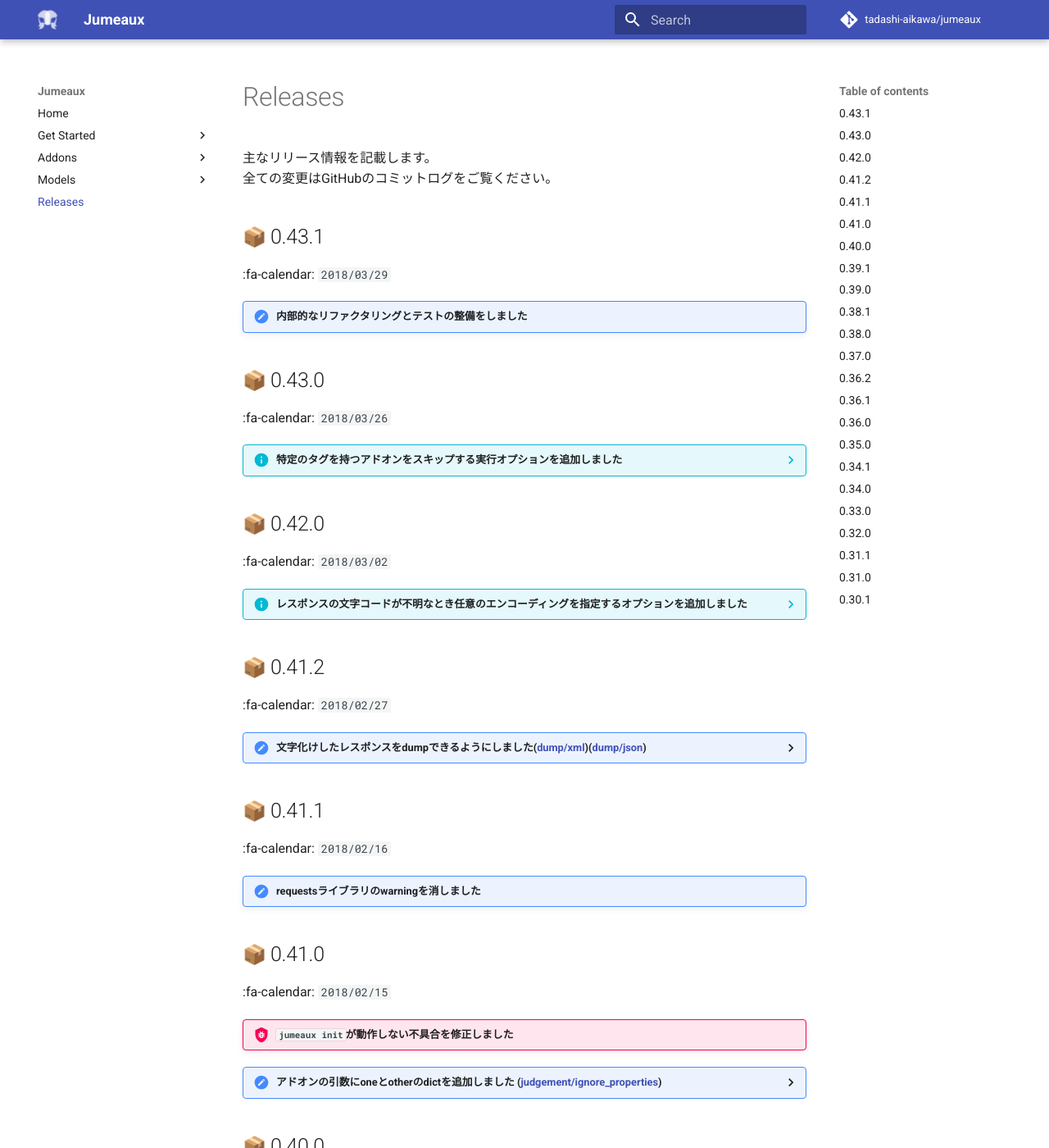
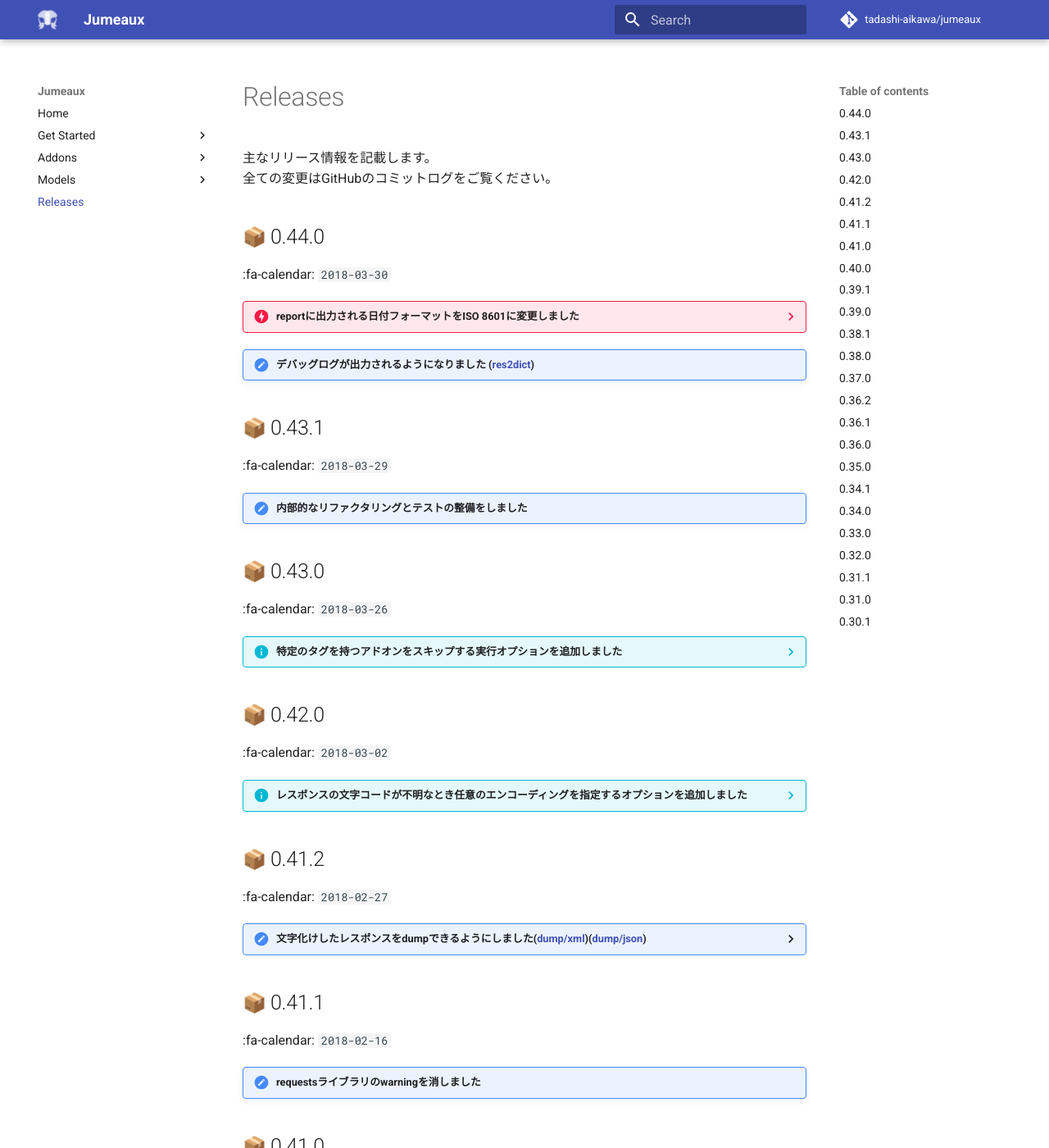
Before and after one commit to tadashi-aikawa/jumeaux, an MkDocs documentation site: the page built from mkdocs/ja/releases/index.md, in a window 1280 px wide and 1400 px high. Shown: the whole window at 82% size. Built offline with MkDocs 1.6.1 and Material for MkDocs 9.7.7, drawn with Linux system fonts in a browser that asks for light colours; nearby versions of some CDN libraries; emoji names are drawn with the system emoji font; comment, search, counter and statistics services are not loaded; old or Windows-style settings are respelled for this version of MkDocs; some of the changed text lies outside the part shown.

Commit message:
:package: Version 0.44.0

```diff
--- a/jumeaux/__init__.py
+++ b/jumeaux/__init__.py
@@ -1 +1 @@
-__version__ = '0.43.1'
+__version__ = '0.44.0'
--- a/mkdocs/ja/releases/index.md
+++ b/mkdocs/ja/releases/index.md
@@ -4,17 +4,27 @@ Releases
 主なリリース情報を記載します。
 全ての変更はGitHubのコミットログをご覧ください。
 
+## :package: 0.44.0
+
+:fa-calendar: `2018-03-30`
+
+??? danger "reportに出力される日付フォーマットをISO 8601に変更しました"
+
+    * `2000/01/01 10:00:00` => `2000-01-01T10:00:00.000000` のように変わります
+
+!!! hint "デバッグログが出力されるようになりました ([res2dict])"
+
 
 ## :package: 0.43.1
 
-:fa-calendar: `2018/03/29`
+:fa-calendar: `2018-03-29`
 
 !!! note "内部的なリファクタリングとテストの整備をしました"
 
 
 ## :package: 0.43.0
 
-:fa-calendar: `2018/03/26`
+:fa-calendar: `2018-03-26`
 
 ??? info "特定のタグを持つアドオンをスキップする実行オプションを追加しました"
 
@@ -25,7 +35,7 @@ Releases
 
 ## :package: 0.42.0
 
-:fa-calendar: `2018/03/02`
+:fa-calendar: `2018-03-02`
 
 ??? info "レスポンスの文字コードが不明なとき任意のエンコーディングを指定するオプションを追加しました"
 
@@ -37,7 +47,7 @@ Releases
 
 ## :package: 0.41.2
 
-:fa-calendar: `2018/02/27`
+:fa-calendar: `2018-02-27`
 
 ??? hint " 文字化けしたレスポンスをdumpできるようにしました([dump/xml])([dump/json])"
 
@@ -47,14 +57,14 @@ Releases
 
 ## :package: 0.41.1
 
-:fa-calendar: `2018/02/16`
+:fa-calendar: `2018-02-16`
 
 !!! note "requestsライブラリのwarningを消しました"
 
 
 ## :package: 0.41.0
 
-:fa-calendar: `2018/02/15`
+:fa-calendar: `2018-02-15`
 
 !!! bug "`jumeaux init`が動作しない不具合を修正しました"
 
@@ -66,7 +76,7 @@ Releases
 
 ## :package: 0.40.0
 
-:fa-calendar: `2018/02/13`
+:fa-calendar: `2018-02-13`
 
 !!! info "`jumeaux init addon`でアドオンサンプルプロジェクトを作成できるようにしました"
 
@@ -77,28 +87,28 @@ Releases
 
 ## :package: 0.39.1
 
-:fa-calendar: `2018/02/12`
+:fa-calendar: `2018-02-12`
 
 !!! bug "`jumeaux init`が動作しない不具合修正"
 
 
 ## :package: 0.39.0
 
-:fa-calendar: `2018/02/12`
+:fa-calendar: `2018-02-12`
 
 !!! note "内部的な設定ファイルの整備を行いました"
 
 
 ## :package: 0.38.1
 
-:fa-calendar: `2018/02/09`
+:fa-calendar: `2018-02-09`
 
 !!! bug "Dockerfileで作成したイメージが起動しない不具合修正"
 
 
 ## :package: 0.38.0
 
-:fa-calendar: `2018/02/06`
+:fa-calendar: `2018-02-06`
 
 ??? info "ログの出力設定インタフェースと出力内容を変更しました"
 
@@ -114,7 +124,7 @@ Releases
 
 ## :package: 0.37.0
 
-:fa-calendar: `2018/01/26`
+:fa-calendar: `2018-01-26`
 
 ??? info "リクエストの接続失敗最大数を指定できるようにしました"
 
@@ -129,7 +139,7 @@ Releases
 
 ## :package: 0.36.2
 
-:fa-calendar: `2018/01/17`
+:fa-calendar: `2018-01-17`
 
 ??? bug "バイナリなどencodingの推測が不可能な場合に強制終了する不具合を修正しました"
 
@@ -145,7 +155,7 @@ Releases
 
 ## :package: 0.36.1
 
-:fa-calendar: `2018/01/15`
+:fa-calendar: `2018-01-15`
 
 ??? bug "特定のケースで不適切なencodingによるdecode/encodeされていた不具合を修正しました"
 
@@ -162,7 +172,7 @@ Releases
 
 ## :package: 0.36.0
 
-:fa-calendar: `2018/01/11`
+:fa-calendar: `2018-01-11`
 
 ??? danger "`jumeaux run`コマンドのrunを省略できなくなりました"
 
@@ -178,7 +188,7 @@ Releases
 
 ## :package: 0.35.0
 
-:fa-calendar: `2017/12/26`
+:fa-calendar: `2017-12-26`
 
 ??? danger "filterアドオンのconfig仕様に破壊的変更があります ([reqs2reqs/filter])"
 
@@ -192,7 +202,7 @@ Releases
 
 ## :package: 0.34.1
 
-:fa-calendar: `2017/12/23`
+:fa-calendar: `2017-12-23`
 
 ??? bug "CLIの引数で指定した値が通知メッセージに反映されない不具合を修正しました ([reqs2reqs/empty_guard])"
 
@@ -204,7 +214,7 @@ Releases
 
 ## :package: 0.34.0
 
-:fa-calendar: `2017/12/22`
+:fa-calendar: `2017-12-22`
 
 ??? info "empty_guardアドオンを追加しました ([reqs2reqs/empty_guard])"
 
@@ -216,7 +226,7 @@ Releases
 
 ## :package: 0.33.0
 
-:fa-calendar: `2017/12/20`
+:fa-calendar: `2017-12-20`
 
 ??? danger "richplainアドオンの名称をblockアドオンに変更し、機能を追加しました ([res2dict/block])"
 
@@ -226,17 +236,19 @@ Releases
 
 ## :package: 0.32.0
 
-:fa-calendar: `2017/12/19`
+:fa-calendar: `2017-12-19`
 
 ??? info "richplainアドオンを追加しました ([res2dict/richplain])"
 
+    Version 0.33.0で名称が変更されています
+
     * 特殊な形式で記載されたテキストをdictに変換することができます
-    * 詳細は [res2dict/richplain] をご覧ください
+    * 詳細は [res2dict/block] をご覧ください
 
 
 ## :package: 0.31.1
 
-:fa-calendar: `2017/12/19`
+:fa-calendar: `2017-12-19`
 
 ??? hint "レスポンスヘッダにエンコーディング情報が無い場合、UTF8ではなく推測したエンコーディングでデコードするようにしました"
 
@@ -245,7 +257,7 @@ Releases
 
 ## :package: 0.31.0
 
-:fa-calendar: `2017/12/14`
+:fa-calendar: `2017-12-14`
 
 ??? hint "リクエスト結果が返却された後の処理を高速化しました"
 
@@ -254,7 +266,7 @@ Releases
 
 ## :package: 0.30.1
 
-:fa-calendar: `2017/12/06`
+:fa-calendar: `2017-12-06`
 
 !!! hint "when_notプロパティをwhenに変更しました ([final/miroir])"
 
```
Also changed, not shown: other parts of mkdocs/ja/releases/index.md (+1 -1 lines), docs/ja/releases/index.html (+43 -24 lines), docs/sitemap.xml (+19 -19 lines), docs/search/search_index.json, 1 other file.
